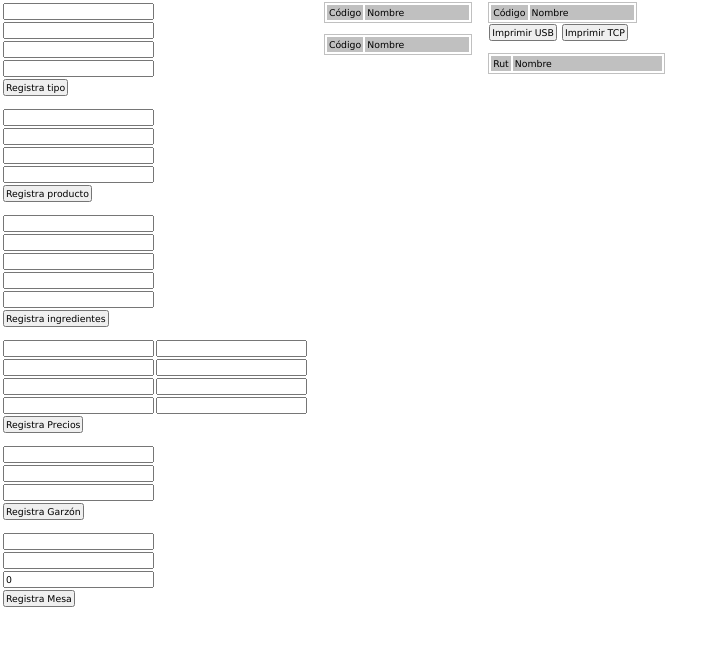
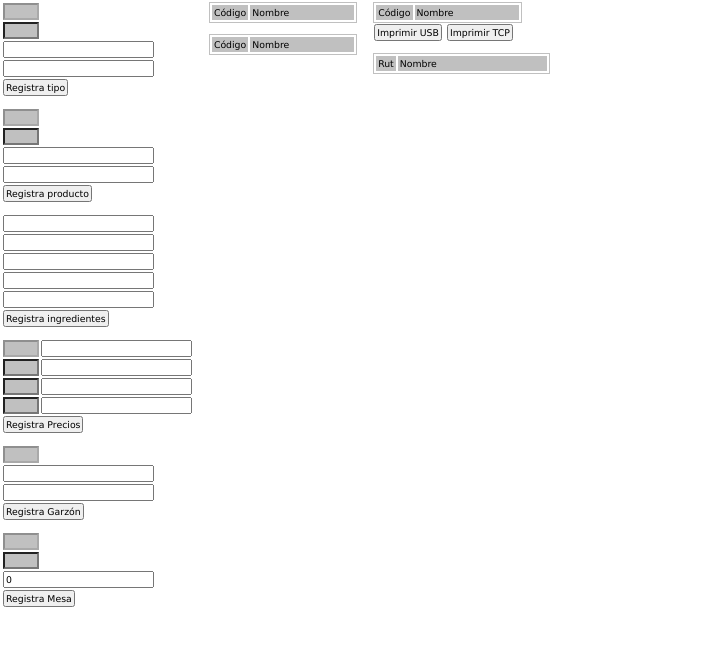
Before and after one commit to cmatus/malaquiaz, a plain HTML site: page desarrollo/html/registro.html in a window 1280 px wide. Shown: the whole page, without its empty margins (0-725 px from the left). Drawn offline with Linux system fonts and the light colour scheme; no server answers.

Commit message:
Commit masivo

```diff
--- a/desarrollo/html/registro.html
+++ b/desarrollo/html/registro.html
@@ -36,7 +36,15 @@
             }
 
             .id {
-                width: 145px;
+                width: 30px;
+                text-align: right;
+                background-color: silver;
+            }
+
+            .id:disabled {
+                font-weight: bold;
+                width: 30px;
+                text-align: right;
             }
 
             .nombre {
@@ -393,7 +401,7 @@
             <tr>
                 <td style="vertical-align:top">
                     <div>
-                        <div><input type="text" class='id' id="txtID_Tipo" /></div>
+                        <div><input type="text" class='id' disabled='disable' id="txtID_Tipo" /></div>
                         <div><input type="text" class='id' id="txtTipID_Tipo" /></div>
                         <div><input type="text" class='nombre' id="txtNombre_Tipo" /></div>
                         <div><input type="text" class='nivel' id="txtNivel_Tipo" /></div>
@@ -401,7 +409,7 @@
                     </div>
                     <br>
                     <div>
-                        <div><input type="text" class='id' id="txtID_Producto" /></div>
+                        <div><input type="text" class='id' disabled='disable' id="txtID_Producto" /></div>
                         <div><input type="text" class='id' id="txtTipID_Producto" /></div>
                         <div><input type="text" class='nombre' id="txtNombre_Producto" /></div>
                         <div><input type="text" class='nivel' id="txtIngrediente_Producto" /></div>
@@ -409,7 +417,7 @@
                     </div>
                     <br>
                     <div>
-                        <div><input type="hidden" id="txtID_Ingrediente"   /><input type="text" class='nombre' id="txtNombre_Ingrediente" /></div>
+                        <div><input type="hidden" id="txtID_Ingrediente" disabled='disable'   /><input type="text" class='nombre' id="txtNombre_Ingrediente" /></div>
                         <div><input type="hidden" id="txtID_Ingrediente_1" /><input type="text" class='nombre' id="txtNombre_Ingrediente_1" /></div>
                         <div><input type="hidden" id="txtID_Ingrediente_2" /><input type="text" class='nombre' id="txtNombre_Ingrediente_2" /></div>
                         <div><input type="hidden" id="txtID_Ingrediente_3" /><input type="text" class='nombre' id="txtNombre_Ingrediente_3" /></div>
@@ -418,7 +426,7 @@
                     </div>
                     <br>
                     <div>
-                        <div><input type="text" class='id' id="txtID_Precio" /><input type="text" class='nombre' id="txtNombre_Precio" /></div>
+                        <div><input type="text" class='id' disabled='disable' id="txtID_Precio" /><input type="text" class='nombre' id="txtNombre_Precio" /></div>
                         <div><input type="text" class='id' id="txtID_Precio_1" /><input type="text" class='nombre' id="txtNombre_Precio_1" /></div>
                         <div><input type="text" class='id' id="txtID_Precio_2" /><input type="text" class='nombre' id="txtNombre_Precio_2" /></div>
                         <div><input type="text" class='id' id="txtID_Precio_3" /><input type="text" class='nombre' id="txtNombre_Precio_3" /></div>
@@ -426,14 +434,14 @@
                     </div>
                     <br>
                     <div>
-                        <div><input type="text" class='id' id="txtGarzonID" /></div>
+                        <div><input type="text" class='id' disabled='disable' id="txtGarzonID" /></div>
                         <div><input type="text" class='rut' id="txtGarzonRut" /></div>
                         <div><input type="text" class='nombre' id="txtGarzonNombre" /></div>
                         <div><input type="button" value="Registra Garzón" onclick="registraGarzon()" /></div>
                     </div>
                     <br>
                     <div>
-                        <div><input type="text" class='id' id="txtMesaID" /></div>
+                        <div><input type="text" class='id' disabled='disable' id="txtMesaID" /></div>
                         <div><input type="text" class='id' id="txtMesaNum" /></div>
                         <div><input type="text" class='rut' id="txtMesaEstado" value="0" /></div>
                         <div><input type="button" value="Registra Mesa" onclick="registraMesa()" /></div>
```
Also changed, not shown: desarrollo/api/app.js (+0 -21 lines), 1 other file.
